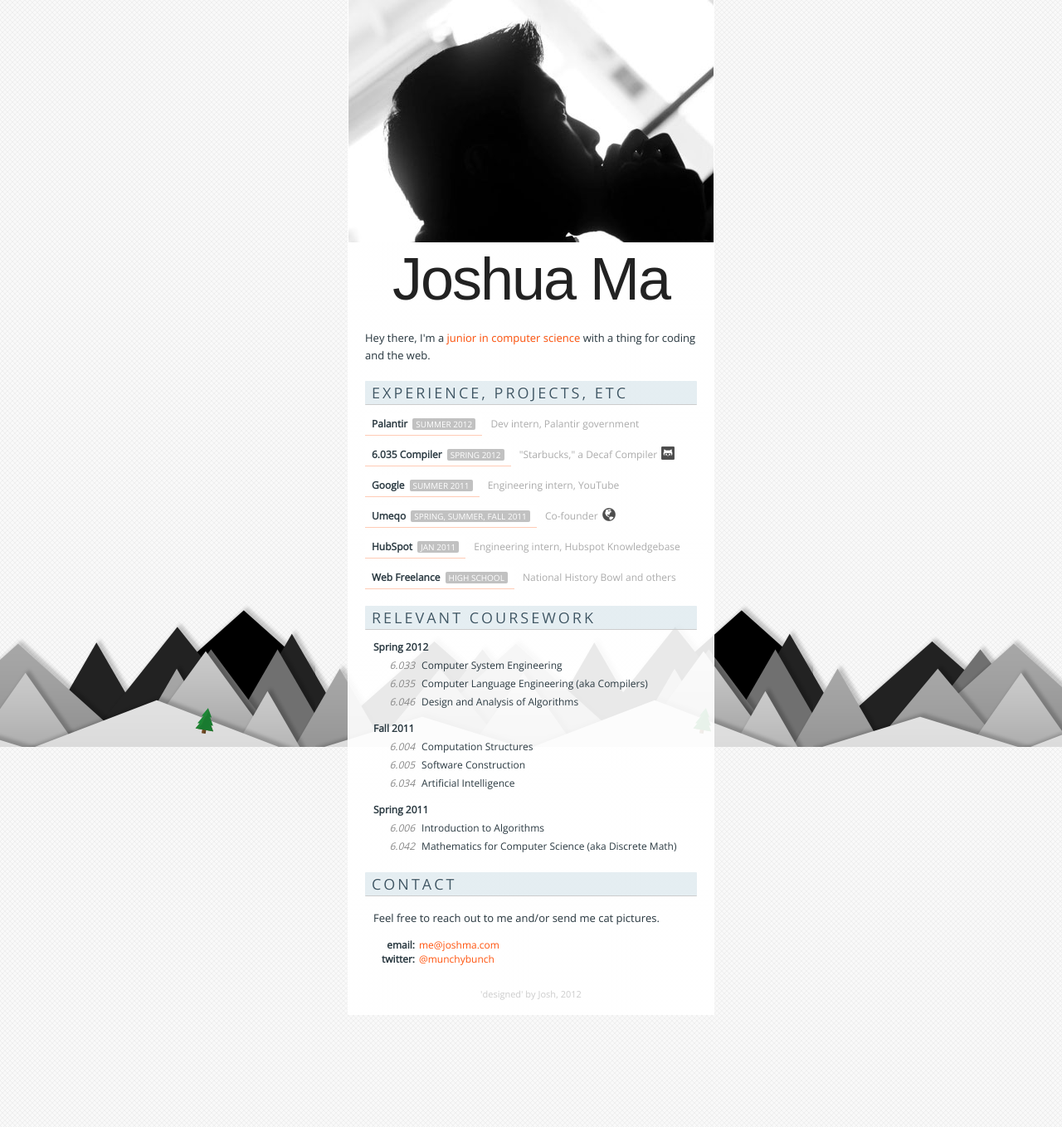
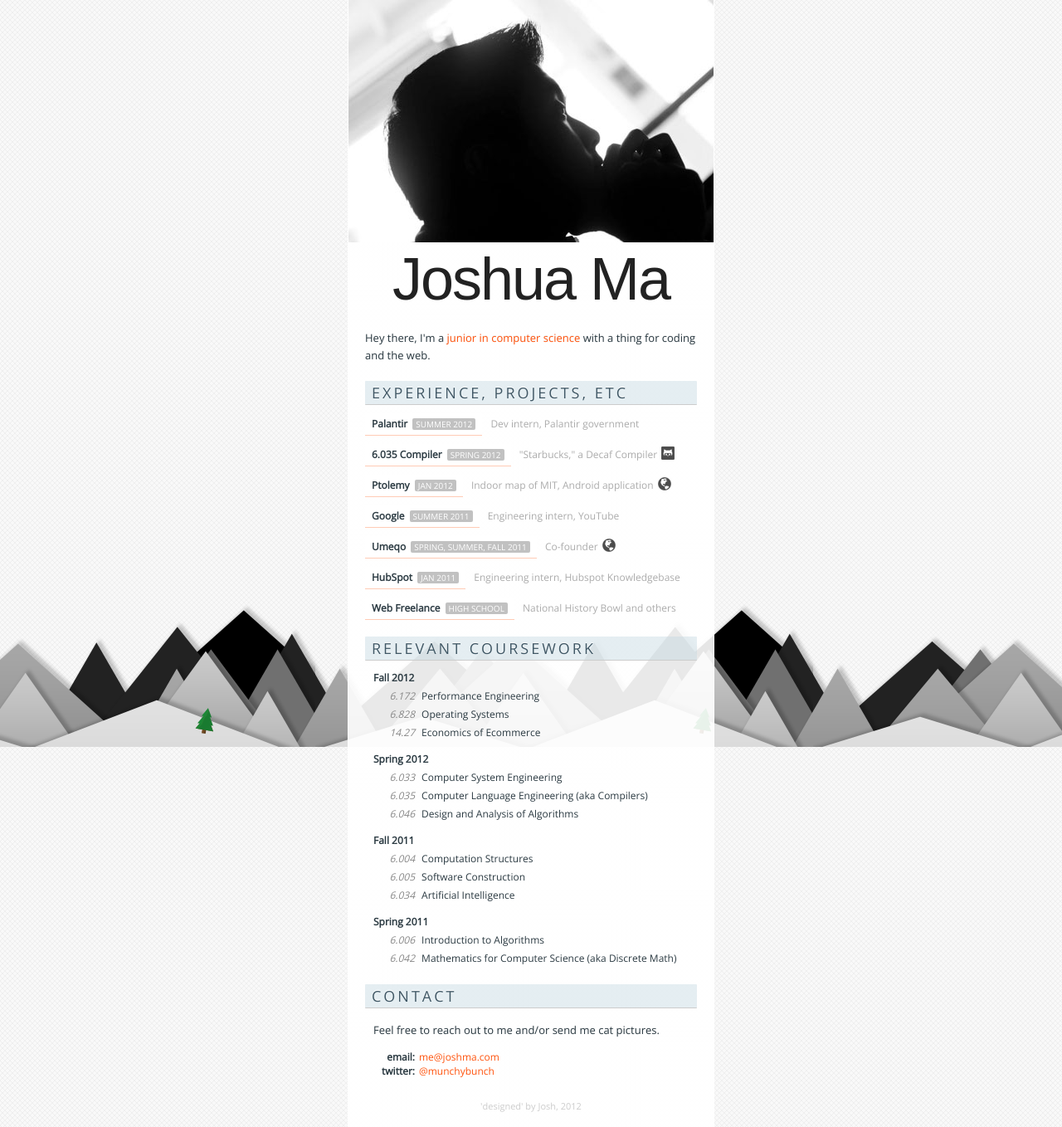
Before and after one commit to joshma/joshma.github.io, a Jekyll site: the page built from index.html, in a window 1280 px wide. Shown: the whole page at 83% size. Built offline with Jekyll 4.4.1, drawn with Linux system fonts in a browser that asks for light colours; some web fonts are replaced; comment, search, counter and statistics services are not loaded; before the commit the page ends 1223 px from its top, so only the background shows below that.

Commit message:
update courses and add ptolemy

```diff
--- a/index.html
+++ b/index.html
@@ -19,6 +19,13 @@ title: Joshua Ma
 				<span class="time">spring 2012</span>
 			</span>
 			<span class="desc">"Starbucks," a Decaf Compiler <a href="https://github.com/joshma/starbucks" class="ext-link github"></a></span>
+		</div>
+		<div class="etc">
+			<span class="label">
+				Ptolemy
+				<span class="time">jan 2012</span>
+			</span>
+			<span class="desc">Indoor map of MIT, Android application <a href="http://mit.edu/~georgiou/www/ptolemy/" class="ext-link globe"></a></span>
 		</div>
 		<div class="etc">
 			<span class="label">
@@ -51,6 +58,16 @@ title: Joshua Ma
 
 <h2 class="rel-toggle">Relevant Coursework</h2>
 <ul class="courses">
+	<li>
+		<h3>Fall 2012</h3>
+		<ul class="semester">
+			<li><span>6.172</span> Performance Engineering</li>
+			<li><span>6.828</span> Operating Systems</li>
+			<li><span>14.27</span> Economics of Ecommerce</li>
+			<li class="irrelevant hide"><span>6.UAT</span> Preparation for Undergraduate Advanced Project</li>
+			<li class="irrelevant hide"><span>21F.301</span> French I</li>
+		</ul>
+	</li>
 	<li>
 		<h3>Spring 2012</h3>
 		<ul class="semester">
```
